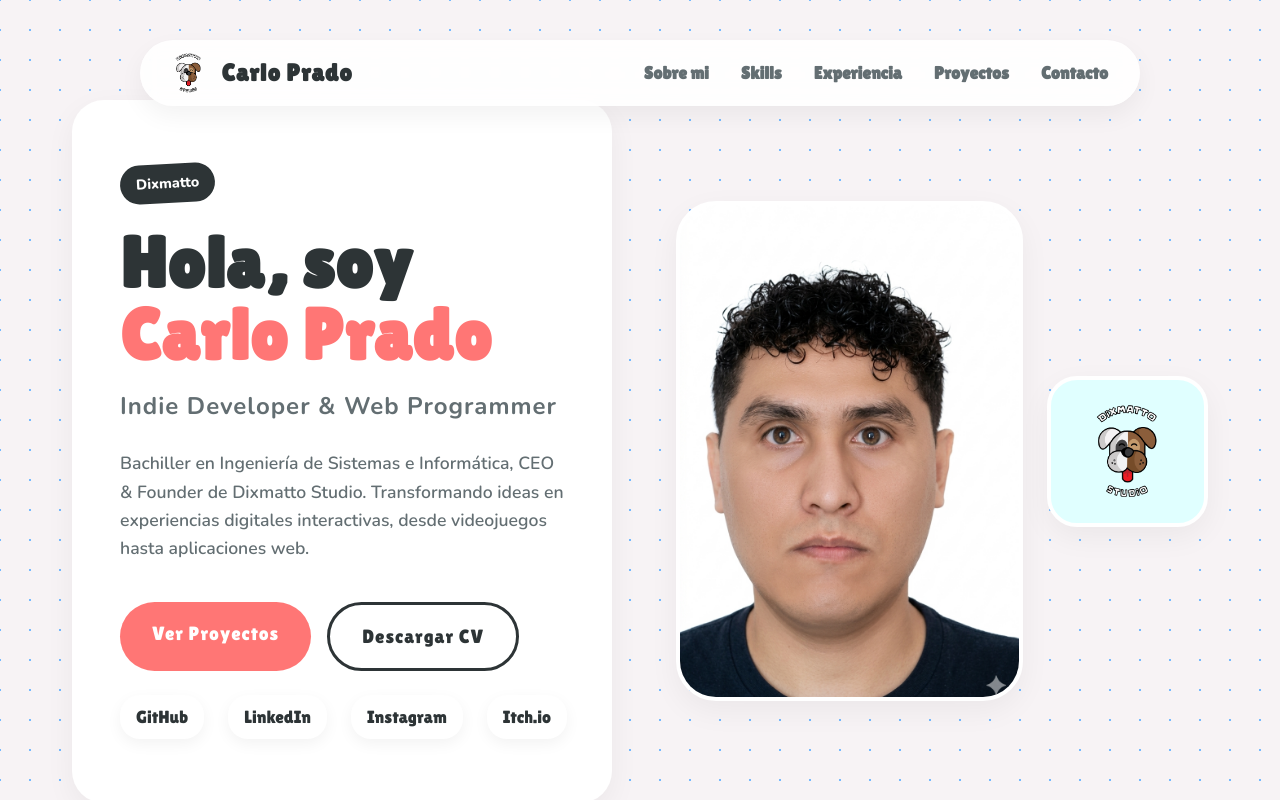
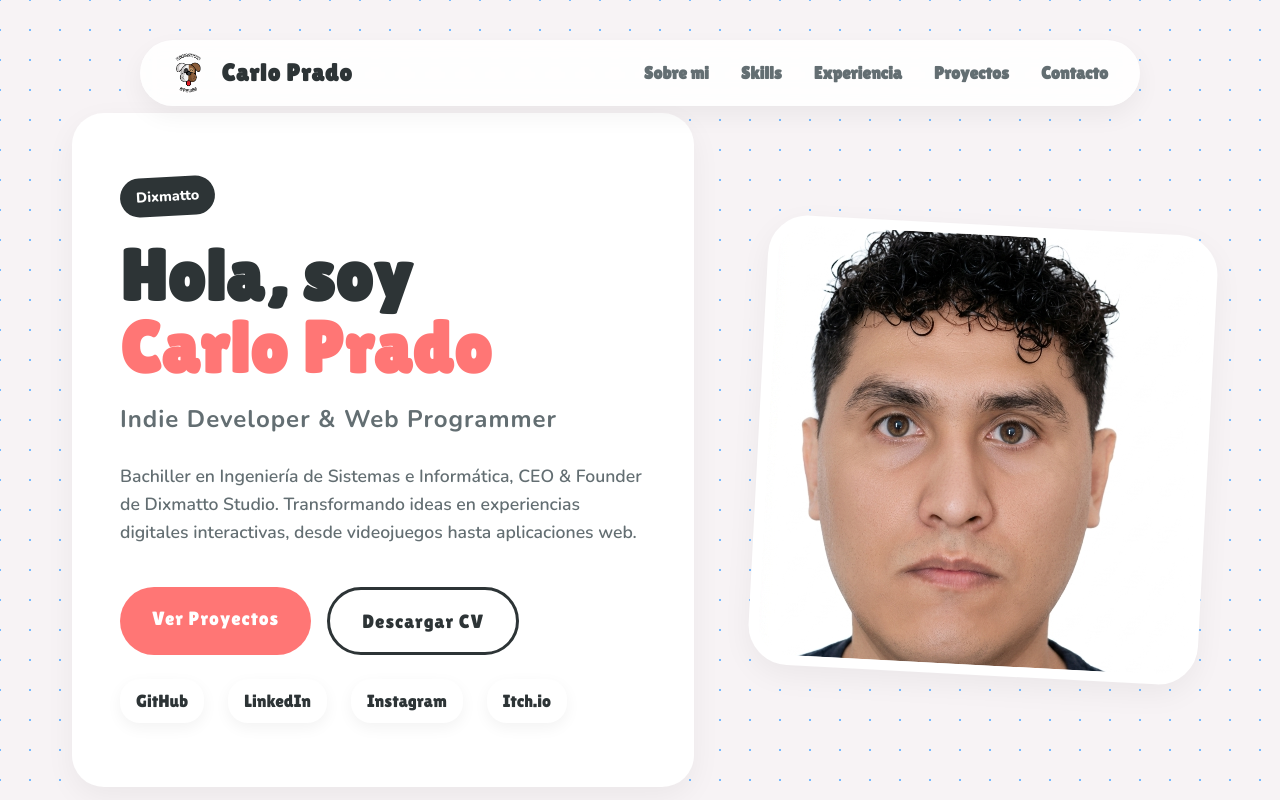
Before and after one commit to ZitroOlrac/Portfolio, a React (Vite) app: page / in a window 1280 px wide. Shown: the top 800 px of the page. Built offline with nearby package versions, Linux system fonts and the light colour scheme.

Commit message:
fix: remove second hero image and simplify layout

```diff
--- a/src/components/Hero.css
+++ b/src/components/Hero.css
@@ -81,58 +81,31 @@
 }
 
 .hero-image {
-  flex: 1.2;
-  display: grid;
-  grid-template-columns: repeat(3, 1fr);
-  grid-template-rows: repeat(3, 1fr);
-  gap: 1.5rem;
-  height: 500px;
-  max-width: 550px;
+  flex: 0.8;
+  display: flex;
+  justify-content: center;
 }
 
 .image-wrapper {
-  grid-column: 1 / 3;
-  grid-row: 1 / 4;
-  width: 100%;
-  height: 100%;
+  width: 450px;
+  height: 450px;
   border-radius: 40px;
   overflow: hidden;
   box-shadow: var(--shadow-bento);
-  border: 4px solid white;
+  border: 10px solid white;
+  transform: rotate(3deg);
+  transition: transform 0.3s ease;
   background: white;
-  transition: transform 0.3s ease;
 }
 
-.brand-card {
-  grid-column: 3 / 4;
-  grid-row: 2 / 3;
-  width: 100%;
-  height: 100%;
-  border-radius: 30px;
-  background: #e0ffff; /* Light cyan */
-  display: flex;
-  align-items: center;
-  justify-content: center;
-  padding: 1.5rem;
-  box-shadow: var(--shadow-bento);
-  border: 4px solid white;
-  transition: transform 0.3s ease;
-}
-
-.brand-card img {
-  object-fit: contain !important;
-  width: 100%;
-  height: 100%;
+.image-wrapper:hover {
+  transform: rotate(0deg) scale(1.05);
 }
 
 .image-wrapper img {
   width: 100%;
   height: 100%;
   object-fit: cover;
-}
-
-.image-wrapper:hover, .brand-card:hover {
-  transform: translateY(-10px);
 }
 
 @media (max-width: 992px) {
@@ -143,10 +116,8 @@
   }
 
   .hero-image {
-    height: 400px;
     width: 100%;
-    max-width: 400px;
-    margin: 0 auto;
+    margin-bottom: 2rem;
   }
 
   .hero-content {
@@ -166,4 +137,9 @@
     justify-content: center;
     flex-wrap: wrap;
   }
+
+  .image-wrapper {
+    width: 300px;
+    height: 300px;
+  }
 }
--- a/src/components/Hero.jsx
+++ b/src/components/Hero.jsx
@@ -27,9 +27,6 @@ const Hero = () => {
           <div className="image-wrapper">
             <img src="assets/fotoperfil.png" alt="Carlo Fabian" />
           </div>
-          <div className="image-wrapper brand-card">
-            <img src="assets/LogoV.png" alt="Dixmatto Studio Logo" />
-          </div>
         </div>
       </div>
     </section>
```
